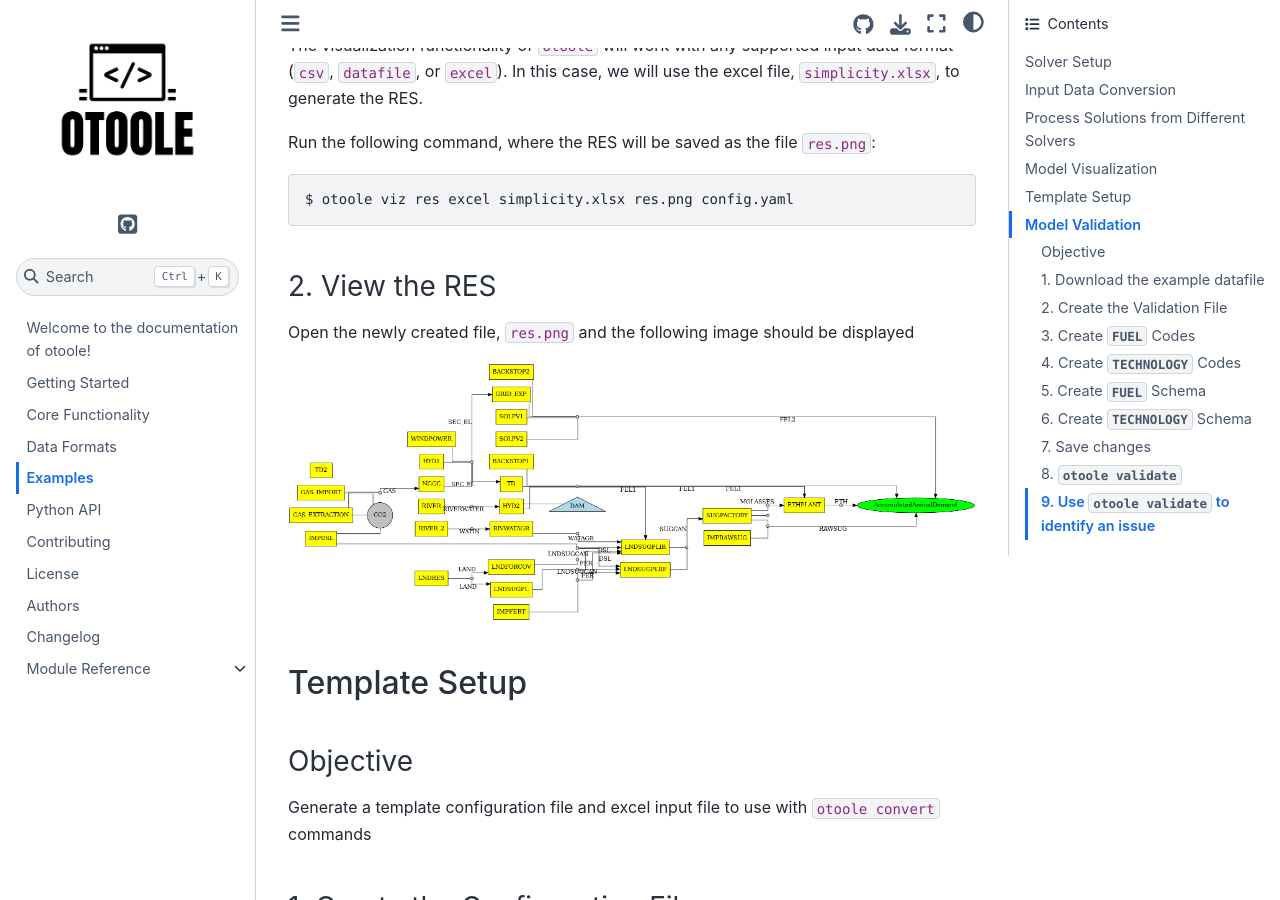
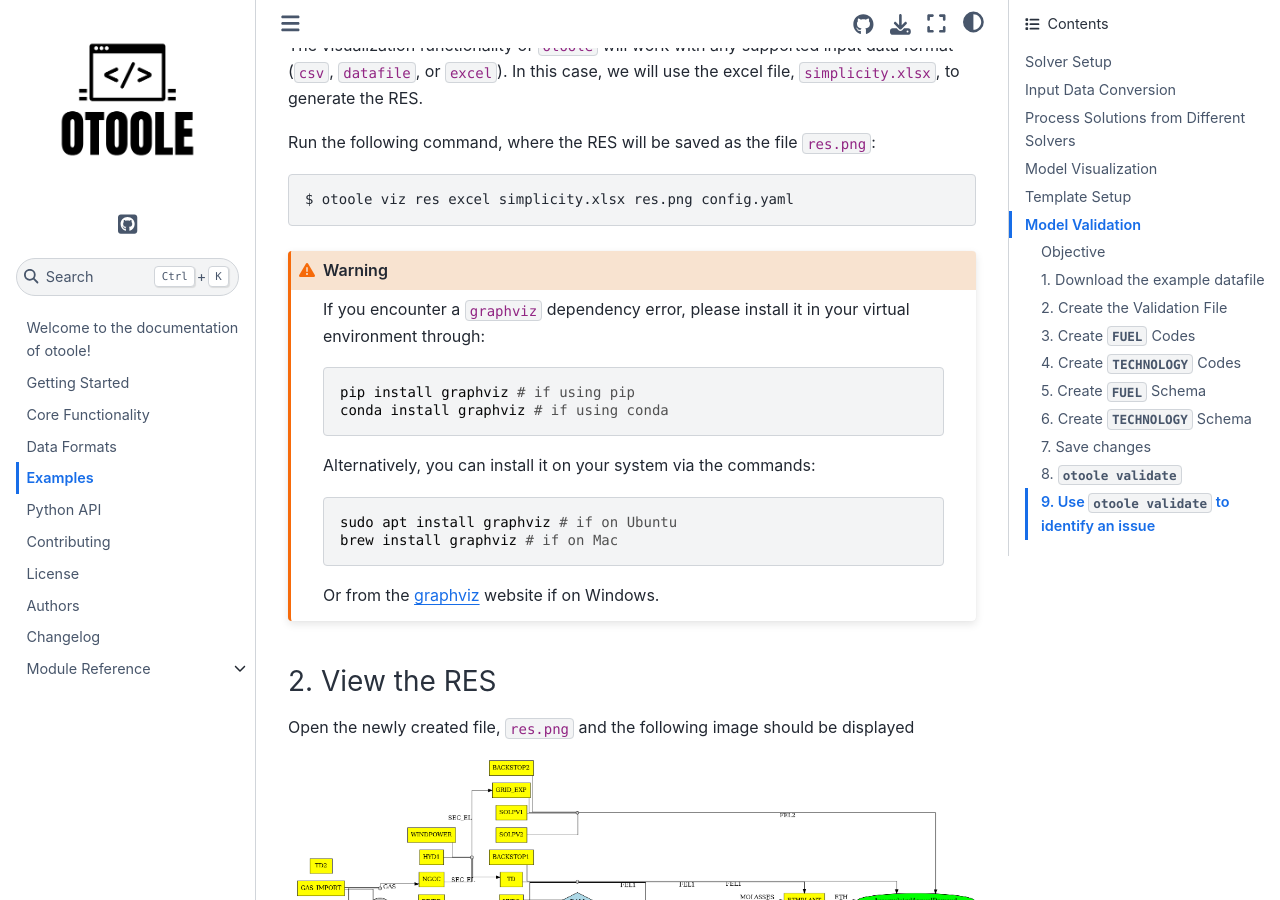
Before and after one commit to OSeMOSYS/otoole, a Sphinx documentation site: the page built from docs/examples.rst, in a window 1280 px wide and 900 px high, scrolled down 5751 px. Built offline with Sphinx 7.4.7 and the Sphinx Book theme 1.1.4, drawn with Linux system fonts in a browser that asks for light colours.

Commit message:
update graphviz install instructions

```diff
--- a/docs/examples.rst
+++ b/docs/examples.rst
@@ -214,6 +214,20 @@ use the excel file, ``simplicity.xlsx``, to generate the RES.
 Run the following command, where the RES will be saved as the file ``res.png``::
 
     $ otoole viz res excel simplicity.xlsx res.png config.yaml
+
+.. WARNING::
+    If you encounter a ``graphviz`` dependency error, please install it in your
+    virtual environment through::
+
+        pip install graphviz # if using pip
+        conda install graphviz # if using conda
+
+    Alternatively, you can install it on your system via the commands::
+
+        sudo apt install graphviz # if on Ubuntu
+        brew install graphviz # if on Mac
+
+    Or from the graphviz_ website if on Windows.
 
 2. View the RES
 ~~~~~~~~~~~~~~~
@@ -486,3 +500,4 @@ will also flag it as an isolated fuel. This means the fuel is unconnected from t
 .. _CPLEX: https://www.ibm.com/products/ilog-cplex-optimization-studio/cplex-optimizer
 .. _Anaconda: https://www.anaconda.com/
 .. _Gurobi: https://www.gurobi.com/
+.. _graphviz: https://www.graphviz.org/download/
```
